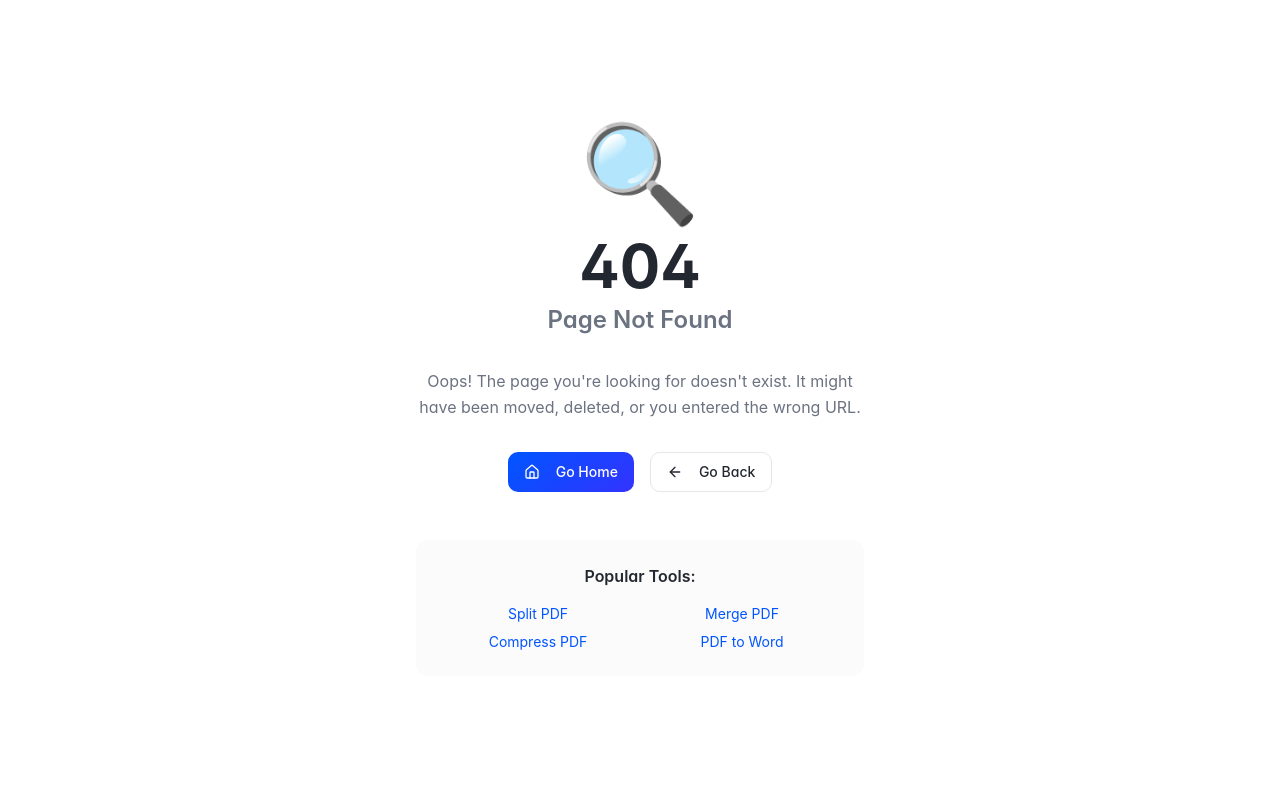
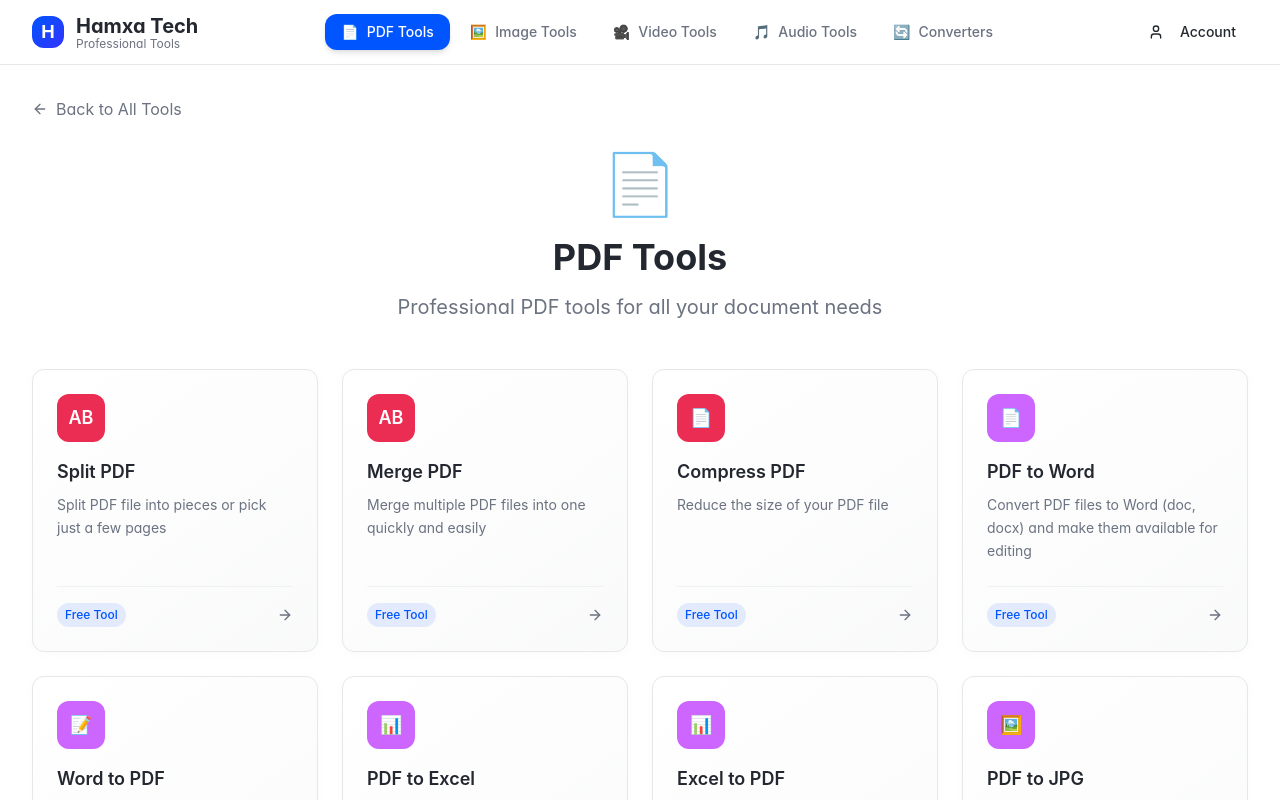
Before and after one commit to igihamxa/bulk-tools-pro, a React (Vite) app: page /pdf-tools in a window 1280 px wide. Before the commit this address led to /404. Shown: the top 800 px of the page. Built offline with nearby package versions, Linux system fonts and the light colour scheme; the HTML template or start-up script is replaced by a standard one.

Commit message:
Fix navigation errors

```diff
--- a/src/pages/CategoryPage.tsx
+++ b/src/pages/CategoryPage.tsx
@@ -1,4 +1,4 @@
-import { useParams, Navigate } from 'react-router-dom';
+import { useParams, Navigate, useLocation } from 'react-router-dom';
 import { ArrowLeft } from 'lucide-react';
 import { Link } from 'react-router-dom';
 import Header from '@/components/Header';
@@ -8,6 +8,8 @@ import { pdfTools, imageTools, videoTools, audioTools, allTools } from '@/data/t
 
 const CategoryPage = () => {
   const { category } = useParams<{ category: string }>();
+  const location = useLocation();
+  const routeCategory = (category as string | undefined) ?? location.pathname.slice(1);
 
   const categoryData = {
     'pdf-tools': {
@@ -42,7 +44,7 @@ const CategoryPage = () => {
     },
   };
 
-  const currentCategory = category ? categoryData[category as keyof typeof categoryData] : null;
+  const currentCategory = routeCategory ? categoryData[routeCategory as keyof typeof categoryData] : null;
 
   if (!currentCategory) {
     return <Navigate to="/404" replace />;
```
